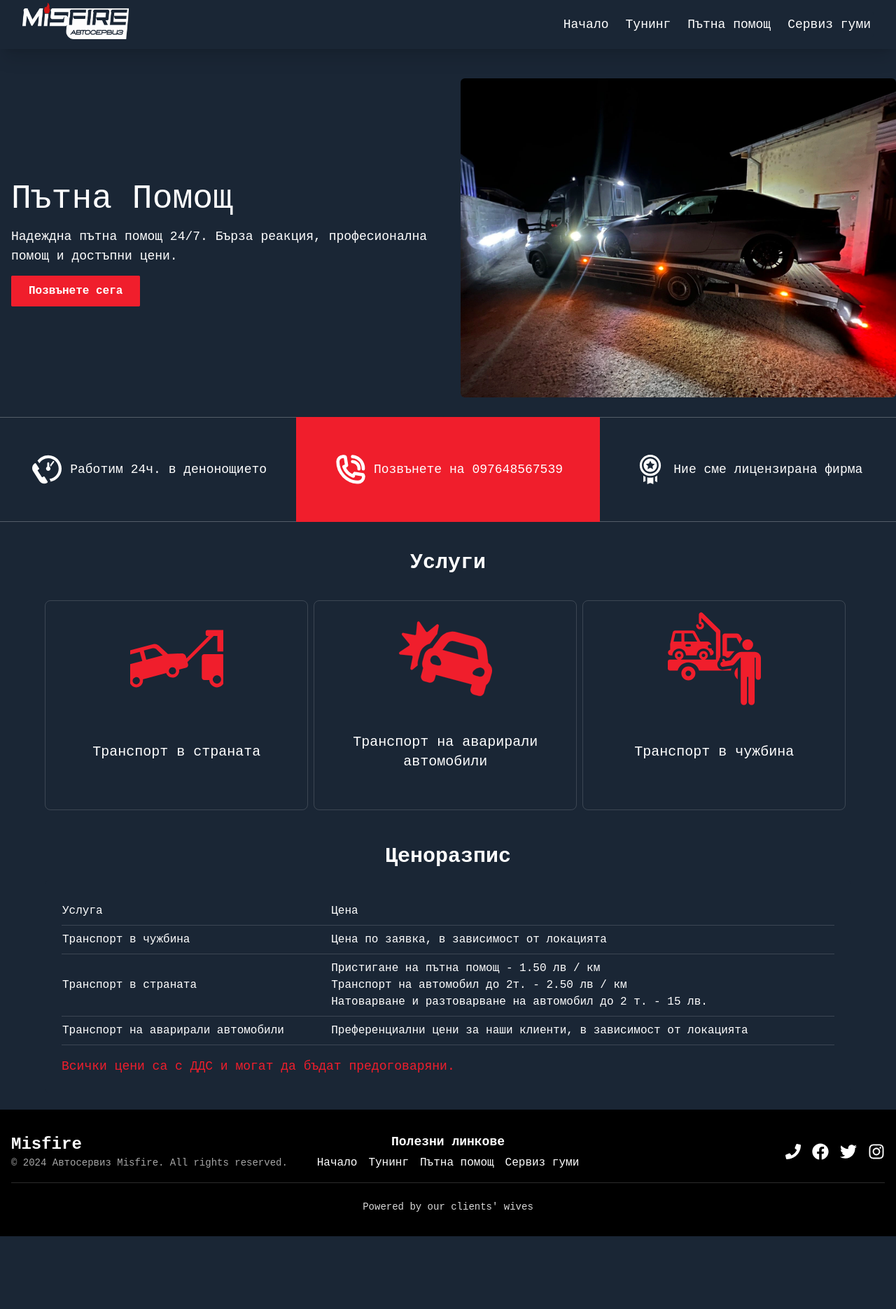
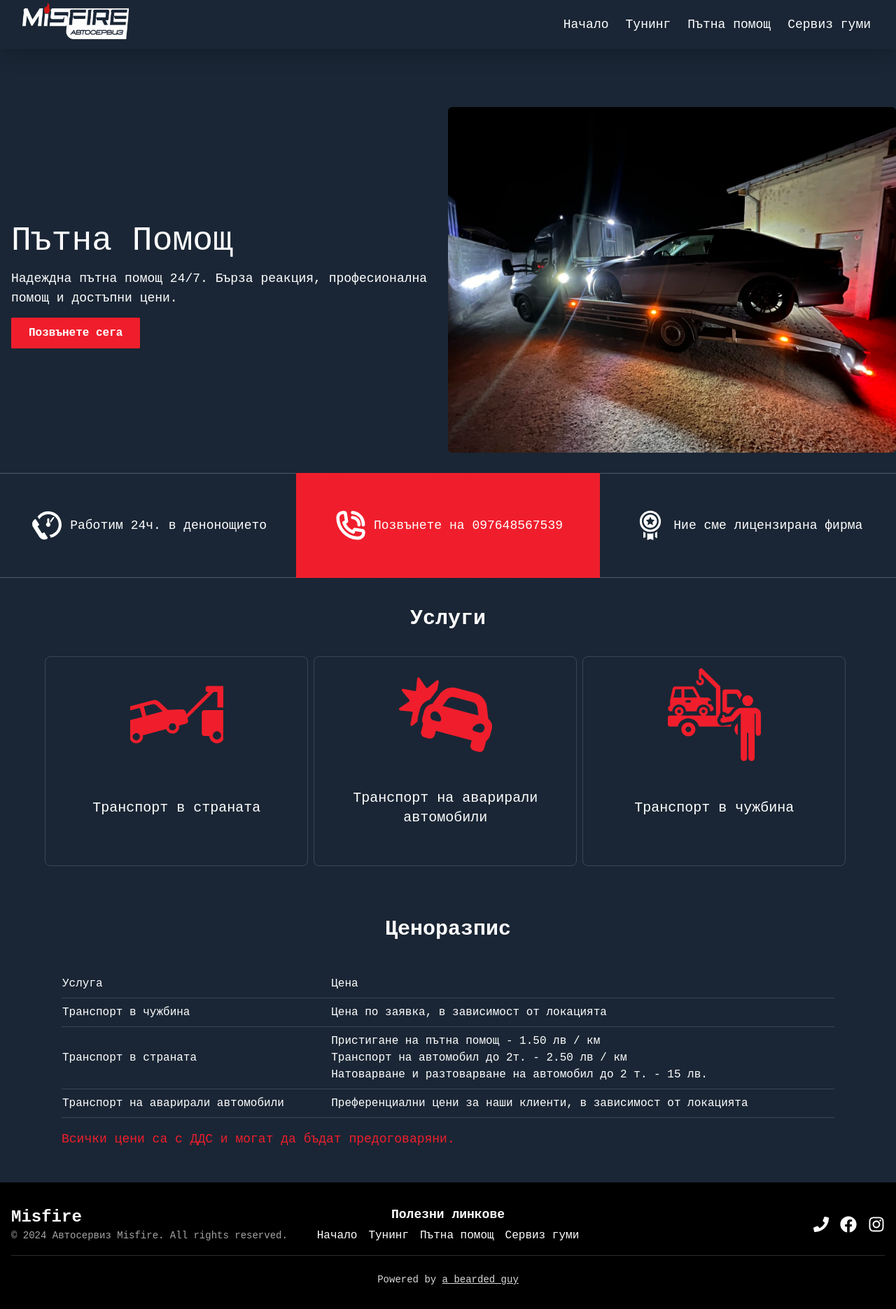
Before and after one commit to IvailoAtsv/misfire-next, a Next.js app: page /towing in a window 1280 px wide. Shown: the whole page at 70% size. Before the commit the page ends 1767 px from the top, so only its background shows below. Built offline with nearby package versions, Linux system fonts and the light colour scheme.

Commit message:
fix: styling

```diff
--- a/src/Components/Animation.tsx
+++ b/src/Components/Animation.tsx
@@ -11,7 +11,7 @@ type AnimationProps = {
     moveY?: number;
 }
 
-const Animation: React.FC<AnimationProps> = ({ moveY = 100, maxW = '7xl', height = 'auto', children, start = 1, opacity = 0 }) => {
+const Animation: React.FC<AnimationProps> = ({ moveY = 100, maxW = '7xl', height = 'auto', children, start = 1, opacity = 0.4 }) => {
     const ref = useRef<HTMLDivElement>(null);
     const { scrollYProgress } = useScroll({
         target: ref,
--- a/src/Components/Footer.tsx
+++ b/src/Components/Footer.tsx
@@ -24,11 +24,8 @@ const Footer = () => {
           <Link href="tel:097648567539" target="_blank" rel="noopener noreferrer">
             <FaPhone size={22} className={socialIconStyle} />
           </Link>
-          <Link href="https://facebook.com" target="_blank" rel="noopener noreferrer">
+          <Link href="https://www.facebook.com/p/Автосервиз-Мисфайър-61552471806879/?locale=bg_BG" target="_blank" rel="noopener noreferrer">
             <FaFacebook size={24} className={socialIconStyle} />
-          </Link>
-          <Link href="https://twitter.com" target="_blank" rel="noopener noreferrer">
-            <FaTwitter size={24} className={socialIconStyle} />
           </Link>
           <Link href="https://instagram.com" target="_blank" rel="noopener noreferrer">
             <FaInstagram size={24} className={socialIconStyle} />
@@ -36,7 +33,7 @@ const Footer = () => {
         </div>
       </div>
       <div className="mt-4 border-t border-opacity-20 border-white flex items-center justify-center py-2 text-center text-sm opacity-85">
-        <p className='py-4'>Powered by оur clients' wives</p>
+        <p className='py-4'>Powered by <a target='_blank' href='https://ivailo.dev' className='underline cursor-pointer transition duration-300 hover:text-accent'>a bearded guy</a></p>
       </div>
     </footer>
   );
--- a/src/Components/Pricing.tsx
+++ b/src/Components/Pricing.tsx
@@ -4,7 +4,7 @@ import Animation from "./Animation";
 const Pricing: React.FC = () => {
     return (
         <Animation>
-            <section className="my-6 w-full max-w-container flex items-center justify-center flex-col">
+            <section className="my-6 mt-12 w-full max-w-container flex items-center justify-center flex-col">
                 <h2 className="text-white w-full text-center text-3xl font-semibold mb-4">Ценoразпис</h2>
                 <div className="bg-background w-[90%] p-6 rounded-md text-white">
                     <table className="w-full font-extralight text-left border-collapse">
--- a/src/Components/TiresHero.tsx
+++ b/src/Components/TiresHero.tsx
@@ -47,7 +47,7 @@ const TireHero = () =>{
                 <div className="text-white w-[100%] flex flex-1 gap-2 flex-col justify-center items-center p-4">
                     <motion.h1 initial="hidden" animate="visible" variants={h1Variants} className="w-full my-2 text-center lg:text-left font-light text-h2clamp">Смяна на Гуми</motion.h1>
                     <motion.p initial="hidden" animate="visible" variants={h2Variants} className="w-full font-extralight opacity-75 text-center lg:text-left text-lg">Бърза и професионална смяна на гуми. Разберете цената и услугите, които предлагаме.</motion.p>
-                    <motion.div initial="hidden" animate="visible" variants={buttonVariants} className="md:self-start pt-4">
+                    <motion.div initial="hidden" animate="visible" variants={buttonVariants} className="lg:self-start self-center pt-4">
                     <motion.a  href="#tire-form" className="whitespace-nowrap self-center hover:bg-accentDark hover:translate-y-[-3px] transition duration-300 hover:shadow-xl bg-accent border border-accent hover:border-accentDark px-6 py-3 text-white font-semibold text-md rounded-sm">Направете запитване</motion.a>
                     </motion.div>
                 </div>
--- a/src/Components/TowHero.tsx
+++ b/src/Components/TowHero.tsx
@@ -43,11 +43,11 @@ const TowHero = () =>{
   };
     return (
         <>
-            <section className="mb-6 md:mb-0 w-full mt-[30px] h-[60vh] container flex flex-col lg:flex-row justify-center gap-4 md:gap-1 items-center">
+            <section className="mb-6 md:mb-0 w-full sm:mt-[40px] md:mt-[70px] mt-[40px] h-[65vh] container flex flex-col lg:flex-row justify-center gap-4 md:gap-1 items-center">
                 <div className="text-white p-4 w-[100%] gap-2 flex flex-1 flex-col justify-center items-center">
                     <motion.h1 initial="hidden" animate="visible" variants={h1Variants} className="w-full my-2 text-center lg:text-left font-light text-5xl">Пътна Помощ</motion.h1>
                     <motion.p initial="hidden" animate="visible" variants={h2Variants} className="w-full font-extralight opacity-75 text-center lg:text-left text-lg">Надеждна пътна помощ 24/7. Бърза реакция, професионална помощ и достъпни цени.</motion.p>
-                    <motion.div initial="hidden" animate="visible" variants={buttonVariants} className="md:self-start pt-4">
+                    <motion.div initial="hidden" animate="visible" variants={buttonVariants} className="lg:self-start self-center pt-4">
                     <motion.a  href="tel:097648567539" className="whitespace-nowrap self-center hover:bg-accentDark hover:translate-y-[-3px] transition duration-300 hover:shadow-xl bg-accent border border-accent hover:border-accentDark px-6 py-3 text-white font-semibold text-md rounded-sm">Позвънете сега</motion.a>
                     </motion.div>
 
--- a/src/Components/TuningAbout.jsx
+++ b/src/Components/TuningAbout.jsx
@@ -115,7 +115,7 @@ const TuningAbout = () => {
 		<section className="mx-auto min-h-[60vh] pt-14 md:pt-24 pb-14 lg:pb-0 bg-background text-zinc-900 dark:text-white relative  z-[1]">
 			<ShapeThree />
 			<ShapeFour />
-			<div className="container px-4">
+			<div className="container gap-4 px-4">
 				<div className="grid grid-cols-12 justify-between">
 					<div className="col-span-12 md:col-span-5">
 						<div className="relative">
@@ -133,7 +133,7 @@ const TuningAbout = () => {
 						</div>
 					</div>
 				</div>
-				<div className="flex flex-col md:flex-row justify-center items-center">
+				<div className="flex flex-col gap-2 md:flex-row justify-center items-center">
 					<ServiceCard blur={true} label="Производителност" src="/fast.svg" />
 					<ServiceCard blur label="Горивна ефективност" src="/fuel.svg" />
 					<ServiceCard blur={true} label="По-добро шофьорското изживяване" src="/driving.svg" />
--- a/src/Components/TuningServices.tsx
+++ b/src/Components/TuningServices.tsx
@@ -113,7 +113,7 @@ const TuningServices: React.FC = () => {
     <h2 className="w-full mx-auto text-center mt-12 text-white font-bold text-h2clamp">Misfire предлага:</h2>
     <section className="my-6 w-full container mx-auto px-4 flex flex-col gap-6">
       {/* <Animation>
-        <div className=" z-20 relative p-4 bg-opacity-45 min-h-[600px] rounded-lg text-white flex flex-col">
+        <div className=" z-20 relative p-4 bg-opacity-45 min-h-[500px] rounded-lg text-white flex flex-col">
           <img
             src="/img1.webp"
             className="object-cover w-full rounded-t-lg h-64 mb-6"
@@ -136,7 +136,7 @@ const TuningServices: React.FC = () => {
     */}
         {/* <Animation>
 
-        <div className="bg-backgroundDark p-4 bg-opacity-45 min-h-[600px] rounded-lg text-white shadow-lg flex flex-col">
+        <div className="bg-backgroundDark p-4 bg-opacity-45 min-h-[500px] rounded-lg text-white shadow-lg flex flex-col">
           <img
             src="/img6.webp"
             className="object-cover w-full rounded-t-lg h-64 mb-6"
@@ -176,7 +176,7 @@ const TuningServices: React.FC = () => {
             <div className="lg:px-4 my-6 lg:my-0">
               <img
               src="/img2.webp"
-                className="object-cover min-h-[300px] w-full rounded-lg md:h-full max-h-[600px] bg-center bg-cover"
+                className="object-cover min-h-[300px] w-full rounded-lg md:h-full max-h-[500px] bg-center bg-cover"
              />
             </div>
             <div className="pr-7">
@@ -209,7 +209,7 @@ const TuningServices: React.FC = () => {
             <div className="lg:px-4 my-6 lg:my-0">
               <img
               src="/img6.webp"
-                className="object-cover min-h-[300px] w-full rounded-lg md:h-full max-h-[600px] bg-center bg-cover"
+                className="object-cover min-h-[300px] w-full rounded-lg md:h-full max-h-[500px] bg-center bg-cover"
              />
             </div>
             <div className="pr-7">
```
